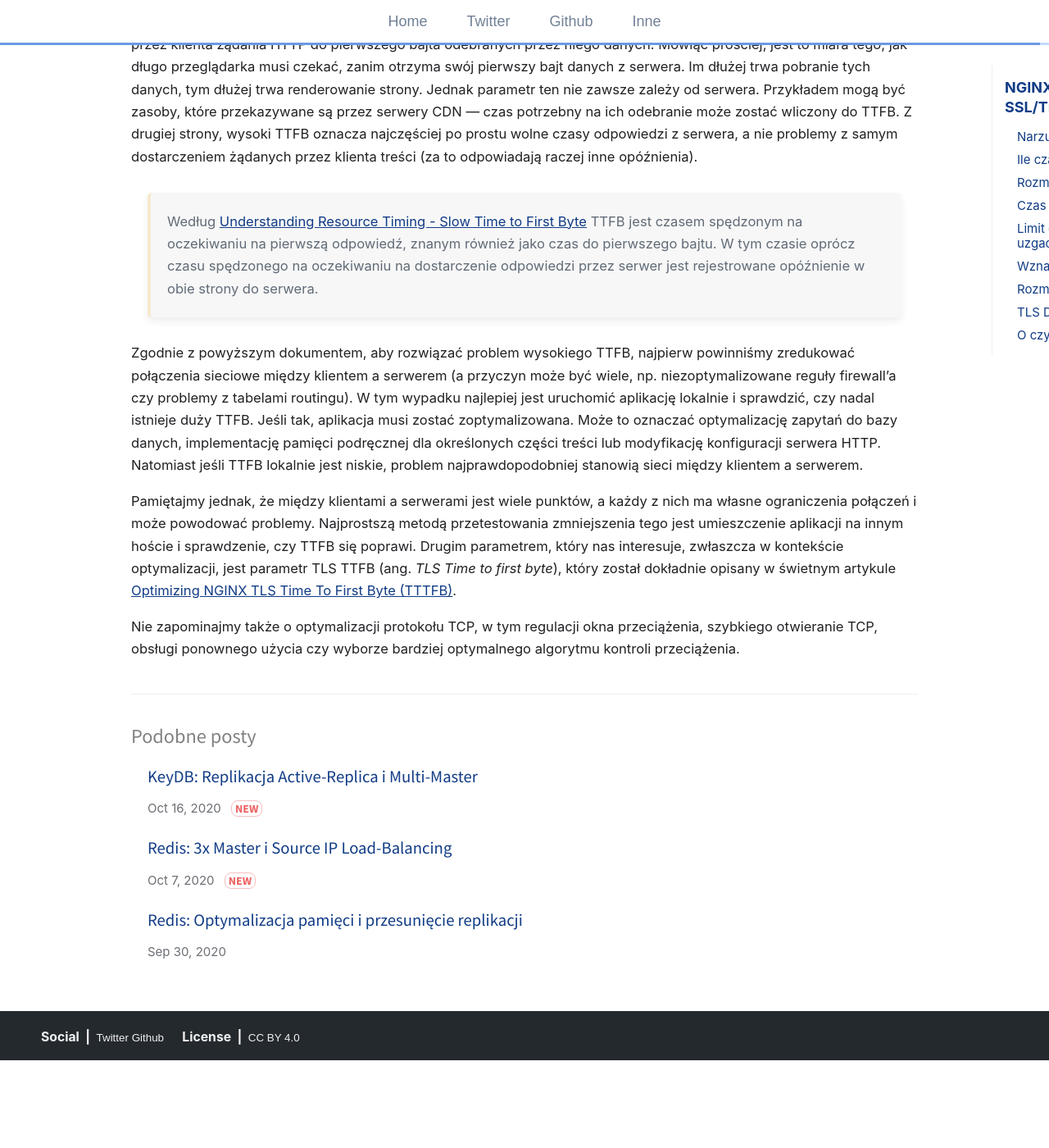
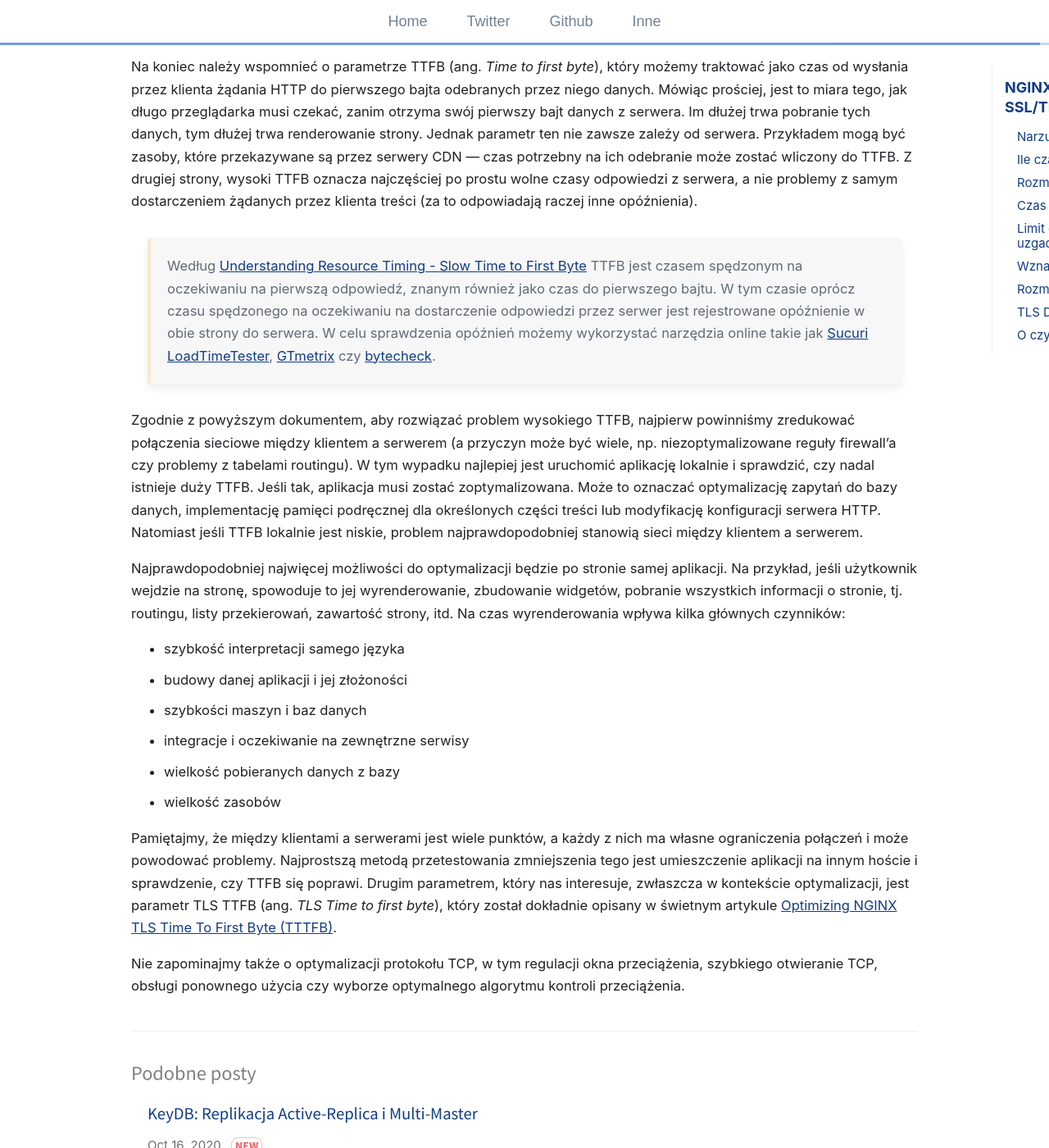
Before and after one commit to git04112019/trimstray.github.io, a Jekyll site: the page built from _posts/2019-07-21-nginx-optymalizacja_sesji_ssl-tls.md, in a window 1280 px wide and 1400 px high, scrolled down 34911 px. Shown: the whole window at 82% size. Built offline with Jekyll 4.4.1, drawn with Linux system fonts in a browser that asks for light colours; comment, search, counter and statistics services are not loaded; before the commit the page ends 36204 px from its top, so only the background shows below that; some of the changed text lies outside the part shown.

Commit message:
uncommited changes - signed-off-by: trimstray <trimstray@gmail.com>

```diff
--- a/_posts/2019-07-21-nginx-optymalizacja_sesji_ssl-tls.md
+++ b/_posts/2019-07-21-nginx-optymalizacja_sesji_ssl-tls.md
@@ -591,7 +591,7 @@ Wiemy już, że w przypadku protokołu HTTPS należy dodać dwa kolejne RTT, aby
 
   > Ciekawostka: Serwer NGINX w wersji <1.5.6 miał pewien feler, otóż zastosowanie certyfikatów o rozmiarze przekraczającym 4 KB wiązało się z dodatkową podróżą w obie strony, zamieniając uzgadnianie w obie strony w trzy transakcje (patrz: [NGINX Changelog](http://nginx.org/en/CHANGES) — _Feature: optimization of SSL handshakes when using long certificate chains_). Co gorsza, w niektórych specyficznych przypadkach dochodziło do przekroczenia krawędzi w stosie TCP, co powodowało, że klient potwierdzał kilka pierwszych pakietów z serwera, a następnie czekał, zanim wyzwolone zostanie opóźnione potwierdzenie ACK dla ostatniego segmentu.
 
-Inną kwestią, o której nie możemy zapomnieć podczas dostrajania parametrów SSL/TLS, jest wersja protokołu HTTP. Pamiętajmy, że HTTP/2 używa jednego połączenia przy komunikacji z serwerem, zamiast jednego połączenia na żądanie zasobu, znacznie poprawiając efektywność komunikacji HTTPS (dzięki tylko jednemu kosztownemu uzgadnianiu TLS). Co więcej, dzięki multipleksowaniu maksymalizujemy wykorzystanie pojedynczego połączenie — oznacza to znacznie mniejszą potrzebę czasochłonnej konfiguracji połączenia, co jest szczególnie korzystne w przypadku TLS, ponieważ tworzenie połączeń TLS jest szczególnie wymagające czasowo.
+Inną kwestią, o której nie możemy zapomnieć podczas dostrajania parametrów SSL/TLS, jest wersja protokołu HTTP. Pamiętajmy, że HTTP/2 używa jednego połączenia przy komunikacji z serwerem, zamiast jednego połączenia na żądanie zasobu, znacznie poprawiając efektywność komunikacji HTTPS (dzięki tylko jednemu kosztownemu uzgadnianiu TLS). Co więcej, dzięki multipleksowaniu maksymalizujemy wykorzystanie pojedynczego połączenie — oznacza to znacznie mniejszą potrzebę czasochłonnej konfiguracji połączenia, co jest szczególnie korzystne w przypadku TLS, ponieważ tworzenie połączeń TLS jest szczególnie wymagające czasowo. Jeżeli mamy możliwość implementacji HTTP/3, warto rozważyć jego wdrożenie. Przy okazji zerknij na artykuł [Comparing HTTP/3 vs. HTTP/2 Performance](https://blog.cloudflare.com/http-3-vs-http-2/) oraz genialną pracę [Performance testing HTTP/1.1 vs HTTP/2 vs HTTP/2 + Server Push for REST APIs](https://evertpot.com/h2-parallelism/).
 
 Podsumowując to wszystko, kluczowa wydaje się tutaj optymalizacja opóźnień, ponieważ idąc za [7 Tips for Faster HTTP/2 Performance](https://www.nginx.com/blog/7-tips-for-faster-http2-performance/), w przypadku stron internetowych o mieszanej treści wymienianych przez połączenia z typowymi opóźnieniami w Internecie, protokół HTTP/2 działa lepiej niż HTTP/1.x i HTTPS. Poniżej znajdują się wyniki podzielone na trzy grupy w zależności od typowego czasu połączenia w obie strony (RTT):
 
@@ -611,10 +611,19 @@ Niestety, ta kontrola nie jest wykonywana równolegle. W większości przegląda
 
 Na koniec należy wspomnieć o parametrze TTFB (ang. _Time to first byte_), który możemy traktować jako czas od wysłania przez klienta żądania HTTP do pierwszego bajta odebranych przez niego danych. Mówiąc prościej, jest to miara tego, jak długo przeglądarka musi czekać, zanim otrzyma swój pierwszy bajt danych z serwera. Im dłużej trwa pobranie tych danych, tym dłużej trwa renderowanie strony. Jednak parametr ten nie zawsze zależy od serwera. Przykładem mogą być zasoby, które przekazywane są przez serwery CDN — czas potrzebny na ich odebranie może zostać wliczony do TTFB. Z drugiej strony, wysoki TTFB oznacza najczęściej po prostu wolne czasy odpowiedzi z serwera, a nie problemy z samym dostarczeniem żądanych przez klienta treści (za to odpowiadają raczej inne opóźnienia).
 
-  > Według [Understanding Resource Timing - Slow Time to First Byte](https://developers.google.com/web/tools/chrome-devtools/network/understanding-resource-timing#slow_time_to_first_byte) TTFB jest czasem spędzonym na oczekiwaniu na pierwszą odpowiedź, znanym również jako czas do pierwszego bajtu. W tym czasie oprócz czasu spędzonego na oczekiwaniu na dostarczenie odpowiedzi przez serwer jest rejestrowane opóźnienie w obie strony do serwera.
+  > Według [Understanding Resource Timing - Slow Time to First Byte](https://developers.google.com/web/tools/chrome-devtools/network/understanding-resource-timing#slow_time_to_first_byte) TTFB jest czasem spędzonym na oczekiwaniu na pierwszą odpowiedź, znanym również jako czas do pierwszego bajtu. W tym czasie oprócz czasu spędzonego na oczekiwaniu na dostarczenie odpowiedzi przez serwer jest rejestrowane opóźnienie w obie strony do serwera. W celu sprawdzenia opóźnień możemy wykorzystać narzędzia online takie jak [Sucuri LoadTimeTester](https://performance.sucuri.net/), [GTmetrix](https://gtmetrix.com/) czy [bytecheck](https://www.bytecheck.com/).
 
 Zgodnie z powyższym dokumentem, aby rozwiązać problem wysokiego TTFB, najpierw powinniśmy zredukować połączenia sieciowe między klientem a serwerem (a przyczyn może być wiele, np. niezoptymalizowane reguły firewall'a czy problemy z tabelami routingu). W tym wypadku najlepiej jest uruchomić aplikację lokalnie i sprawdzić, czy nadal istnieje duży TTFB. Jeśli tak, aplikacja musi zostać zoptymalizowana. Może to oznaczać optymalizację zapytań do bazy danych, implementację pamięci podręcznej dla określonych części treści lub modyfikację konfiguracji serwera HTTP. Natomiast jeśli TTFB lokalnie jest niskie, problem najprawdopodobniej stanowią sieci między klientem a serwerem.
 
-Pamiętajmy jednak, że między klientami a serwerami jest wiele punktów, a każdy z nich ma własne ograniczenia połączeń i może powodować problemy. Najprostszą metodą przetestowania zmniejszenia tego jest umieszczenie aplikacji na innym hoście i sprawdzenie, czy TTFB się poprawi. Drugim parametrem, który nas interesuje, zwłaszcza w kontekście optymalizacji, jest parametr TLS TTFB (ang. _TLS Time to first byte_), który został dokładnie opisany w świetnym artykule [Optimizing NGINX TLS Time To First Byte (TTTFB)](https://www.igvita.com/2013/12/16/optimizing-nginx-tls-time-to-first-byte/).
+Najprawdopodobniej najwięcej możliwości do optymalizacji będzie po stronie samej aplikacji. Na przykład, jeśli użytkownik wejdzie na stronę, spowoduje to jej wyrenderowanie, zbudowanie widgetów, pobranie wszystkich informacji o stronie, tj. routingu, listy przekierowań, zawartość strony, itd. Na czas wyrenderowania wpływa kilka głównych czynników:
 
-Nie zapominajmy także o optymalizacji protokołu TCP, w tym regulacji okna przeciążenia, szybkiego otwieranie TCP, obsługi ponownego użycia czy wyborze bardziej optymalnego algorytmu kontroli przeciążenia.
+- szybkość interpretacji samego języka
+- budowy danej aplikacji i jej złożoności
+- szybkości maszyn i baz danych
+- integracje i oczekiwanie na zewnętrzne serwisy
+- wielkość pobieranych danych z bazy
+- wielkość zasobów
+
+Pamiętajmy, że między klientami a serwerami jest wiele punktów, a każdy z nich ma własne ograniczenia połączeń i może powodować problemy. Najprostszą metodą przetestowania zmniejszenia tego jest umieszczenie aplikacji na innym hoście i sprawdzenie, czy TTFB się poprawi. Drugim parametrem, który nas interesuje, zwłaszcza w kontekście optymalizacji, jest parametr TLS TTFB (ang. _TLS Time to first byte_), który został dokładnie opisany w świetnym artykule [Optimizing NGINX TLS Time To First Byte (TTTFB)](https://www.igvita.com/2013/12/16/optimizing-nginx-tls-time-to-first-byte/).
+
+Nie zapominajmy także o optymalizacji protokołu TCP, w tym regulacji okna przeciążenia, szybkiego otwieranie TCP, obsługi ponownego użycia czy wyborze optymalnego algorytmu kontroli przeciążenia.
```
